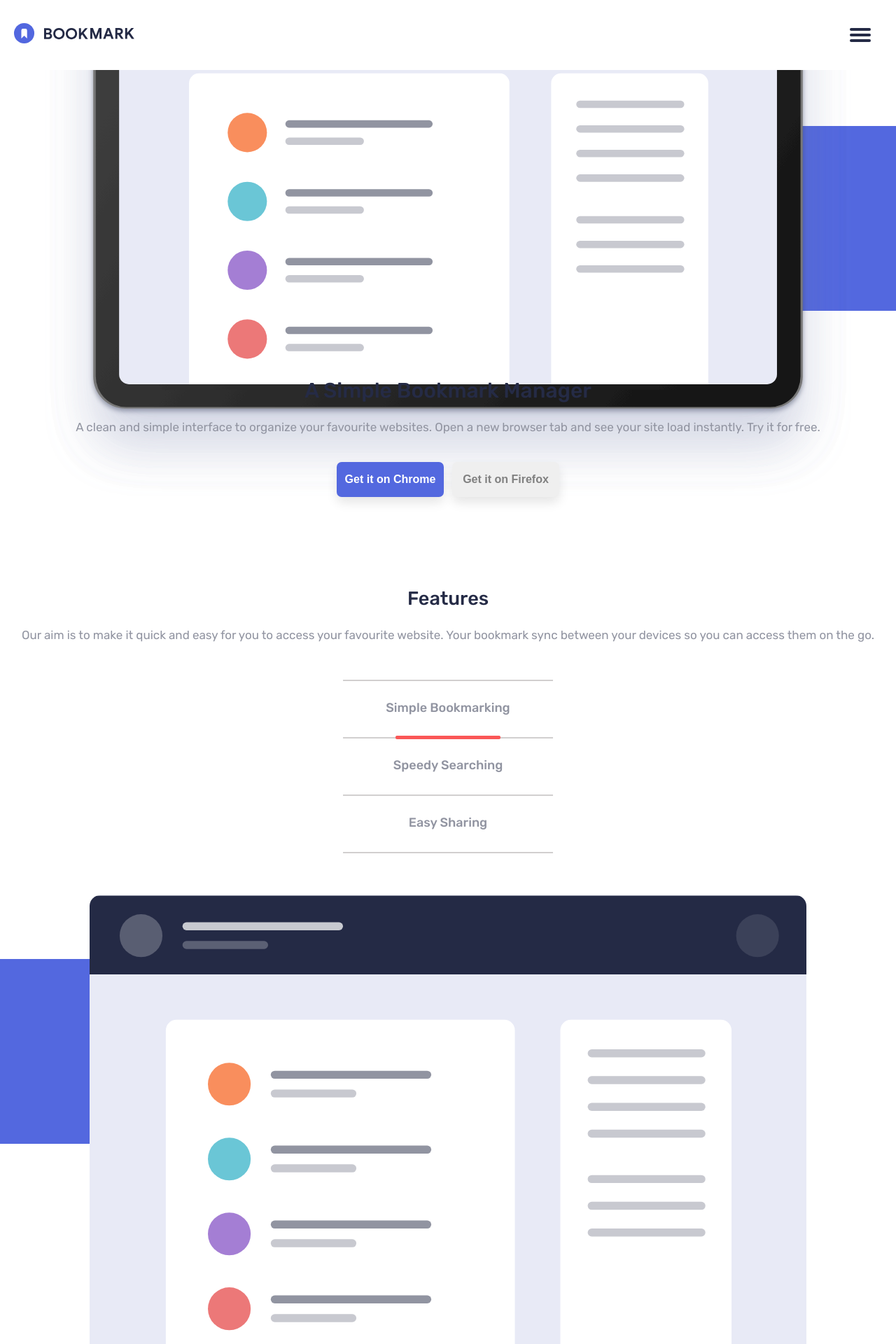
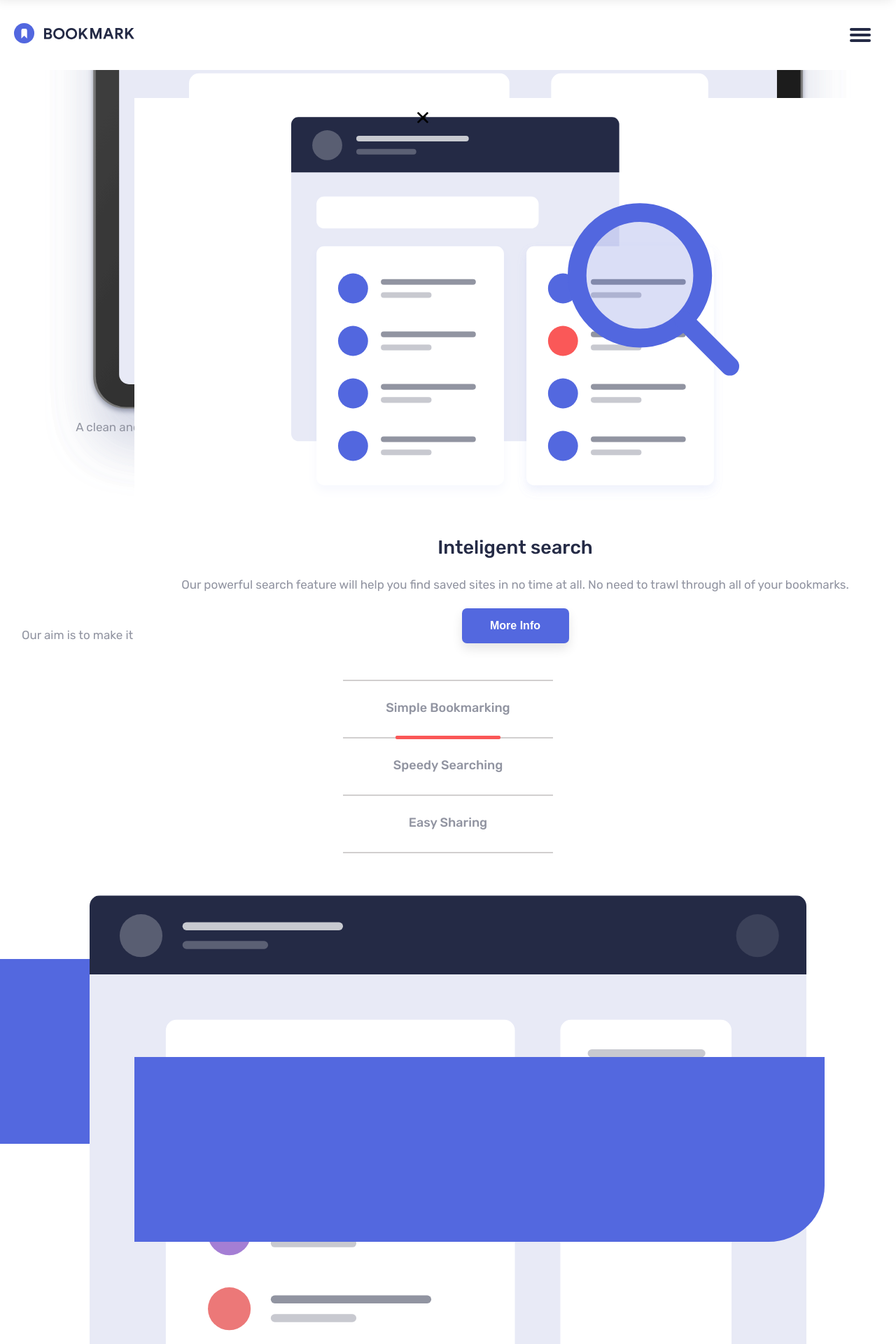
Before and after one commit to kola9556/alexx-stasiuk-bookmark, a React (Create React App) app: page / in a window 1280 px wide. Shown: the top 1920 px of the page at 70% size. Built offline with nearby package versions, Linux system fonts and the light colour scheme.

Commit message:
Add popup

```diff
--- a/src/App.js
+++ b/src/App.js
@@ -1,4 +1,4 @@
-import React from 'react';
+import React, { useEffect, useState } from 'react';
 import Button from 'components/atoms/Button';
 import StyledPara from 'components/atoms/StyledPara';
 import StyledSecondHeader from 'components/atoms/StyledSecondHeader';
@@ -6,6 +6,7 @@ import StyledTitle from 'components/atoms/StyledTitle';
 import ExtensionCard from 'components/molecules/ExtensionCard';
 import Footer from 'components/molecules/Footer';
 import HeroSection from 'components/molecules/HeroSection';
+import Popup from 'components/molecules/Popup';
 import AnimCardChanger from 'components/organisms/AnimCardChanger';
 import Collapse from 'components/organisms/Collapse';
 import ContactSection from 'components/organisms/ContactSection';
@@ -44,6 +45,7 @@ function App() {
     <>
       <MainTemplate>
         <>
+          <Popup />
           <NavigationBar />
           <HeroSection />
           <ContenWrapper>
--- a/src/components/atoms/Hamburger.js
+++ b/src/components/atoms/Hamburger.js
@@ -1,4 +1,5 @@
 import React, { useState } from 'react';
+import DropDown from 'components/molecules/DropDown';
 import styled from 'styled-components';
 
 const HamburgerWrapper = styled.button`
@@ -9,7 +10,7 @@ const HamburgerWrapper = styled.button`
   display: inline-block;
   outline: none;
   cursor: pointer;
-
+  z-index: 200;
   @media (minwidth: '1000px') {
     display: none;
   }
@@ -54,6 +55,7 @@ const Hamburger = () => {
         <HamburgerBar className={click.clicked ? 'change' : 'HamburgerBar'} />
         <HamburgerBar className={click.clicked ? 'change' : 'HamburgerBar'} />
       </HamburgerWrapper>
+      <DropDown isVisible={click.clicked} />
     </>
   );
 };
--- /dev/null
+++ b/src/components/molecules/DropDown.js
@@ -0,0 +1,113 @@
+import React from 'react';
+import facebook from 'assets/images/icon-facebook.svg';
+import twitter from 'assets/images/icon-twitter.svg';
+import bookMark from 'assets/images/logo-bookmark.svg';
+import PropTypes from 'prop-types';
+import styled from 'styled-components';
+
+const DropWrapper = styled.div`
+  width: 100vw;
+  height: 100vh;
+  display: flex;
+  flex-direction: column;
+  align-items: center;
+  background: rgba(37, 43, 70, 0.92);
+  box-shadow: -5px 0 15px rgba(0, 0, 0, 0.1);
+  position: fixed;
+  right: 0;
+  top: 0;
+  z-index: 100;
+  transform: translate(${({ isVisible }) => (isVisible ? '0, -3' : '0, -100vh')});
+  transition: transform 0.75s ease-in-out;
+`;
+
+const StyledLogo = styled.img`
+  position: relative;
+  top: 2rem;
+  right: 8rem;
+  filter: invert(100%) sepia(0%) saturate(0%) hue-rotate(179deg) brightness(104%) contrast(102%);
+`;
+
+const LinksWrapper = styled.div`
+  margin-top: 5rem;
+  display: flex;
+  flex-direction: column;
+  align-items: center;
+`;
+
+const StyledNavLink = styled.a`
+  width: 85vw;
+  color: white;
+  text-transform: uppercase;
+  font-size: 2rem;
+  font-weight: 400;
+  letter-spacing: 0.6rem;
+  padding: 2rem 0;
+  border-bottom: 2px solid grey;
+  text-align: center;
+`;
+
+const Line = styled.div`
+  width: 85vw;
+  height: 2px;
+  border-bottom: 2px solid grey;
+`;
+
+const LoginButton = styled.button`
+  margin-top: 2rem;
+  width: 85vw;
+  height: 4rem;
+  color: white;
+  text-transform: uppercase;
+  font-size: 2rem;
+  font-weight: 500;
+  letter-spacing: 0.4rem;
+  background: transparent;
+  border: 4px solid white;
+  outline: none;
+  border-radius: 0.5rem;
+
+  :hover {
+    background-color: ${({ theme }) => theme.lightRed};
+    border: 4px solid ${({ theme }) => theme.lightRed};
+  }
+`;
+
+const IconsWrpper = styled.div`
+  position: relative;
+  top: 23rem;
+`;
+
+const Icon = styled.img`
+  width: 2.5rem;
+  margin: 0 2rem;
+
+  :hover {
+    filter: invert(47%) sepia(18%) saturate(1826%) hue-rotate(314deg) brightness(99%) contrast(108%);
+  }
+`;
+
+const DropDown = ({ isVisible }) => {
+  return (
+    <DropWrapper isVisible={isVisible}>
+      <StyledLogo src={bookMark} />
+      <LinksWrapper>
+        <Line />
+        <StyledNavLink>features</StyledNavLink>
+        <StyledNavLink>pricing</StyledNavLink>
+        <StyledNavLink>contact</StyledNavLink>
+      </LinksWrapper>
+      <LoginButton>login</LoginButton>
+      <IconsWrpper>
+        <Icon src={facebook} />
+        <Icon src={twitter} />
+      </IconsWrpper>
+    </DropWrapper>
+  );
+};
+
+DropDown.propTypes = {
+  isVisible: PropTypes.bool.isRequired,
+};
+
+export default DropDown;
--- /dev/null
+++ b/src/components/molecules/Popup.js
@@ -0,0 +1,83 @@
+import React, { useEffect, useRef } from 'react';
+import speedy from 'assets/images/illustration-features-tab-2.svg';
+import x from 'assets/images/x-symbol.svg';
+import Button from 'components/atoms/Button';
+import StyledPara from 'components/atoms/StyledPara';
+import StyledSecondHeader from 'components/atoms/StyledSecondHeader';
+import styled from 'styled-components';
+
+const CardWrapper = styled.div`
+  width: 85vw;
+  position: fixed;
+  right: 0;
+  margin: 6rem 0 10rem;
+  display: none;
+  flex-direction: column;
+  align-items: center;
+  justify-content: center;
+  z-index: 1000;
+  background-color: white;
+`;
+
+const StyledImage = styled.img`
+  margin-top: 1rem;
+  width: 50vw;
+  margin-bottom: 2rem;
+`;
+
+const StyledBlueShape = styled.div`
+  height: 33vh;
+  width: 77vw;
+  position: absolute;
+  top: 137rem;
+  left: 0;
+  border-radius: 0 0 8rem 0;
+  background-color: ${({ theme }) => theme.lightBlue};
+  z-index: -100;
+`;
+
+const StyledButton = styled(Button)`
+  margin-top: 2rem;
+`;
+
+const CloseButton = styled.button`
+  position: relative;
+  top: 2rem;
+  right: 13rem;
+  background-image: url(${x});
+  background-size: 80%;
+  background-repeat: no-repeat;
+  background-color: transparent;
+  border: none;
+  outline: none;
+  cursor: pointer;
+`;
+
+const Popup = () => {
+  const myPop = useRef(null);
+
+  useEffect(() => {
+    setTimeout(() => {
+      myPop.current.style.display = 'flex';
+    }, 5000);
+  });
+
+  const handleClose = () => {
+    myPop.current.style.display = 'none';
+  };
+  return (
+    <CardWrapper ref={myPop}>
+      <CloseButton onClick={handleClose}>&times;</CloseButton>
+      <StyledImage src={speedy} />
+      <StyledBlueShape />
+      <StyledSecondHeader>Inteligent search</StyledSecondHeader>
+      <StyledPara>
+        Our powerful search feature will help you find saved sites in no time at all. No need to
+        trawl through all of your bookmarks.
+      </StyledPara>
+      <StyledButton buttonColor="blue">More Info</StyledButton>
+    </CardWrapper>
+  );
+};
+
+export default Popup;
```
Also changed, not shown: src/assets/images/x-symbol.svg (added).
